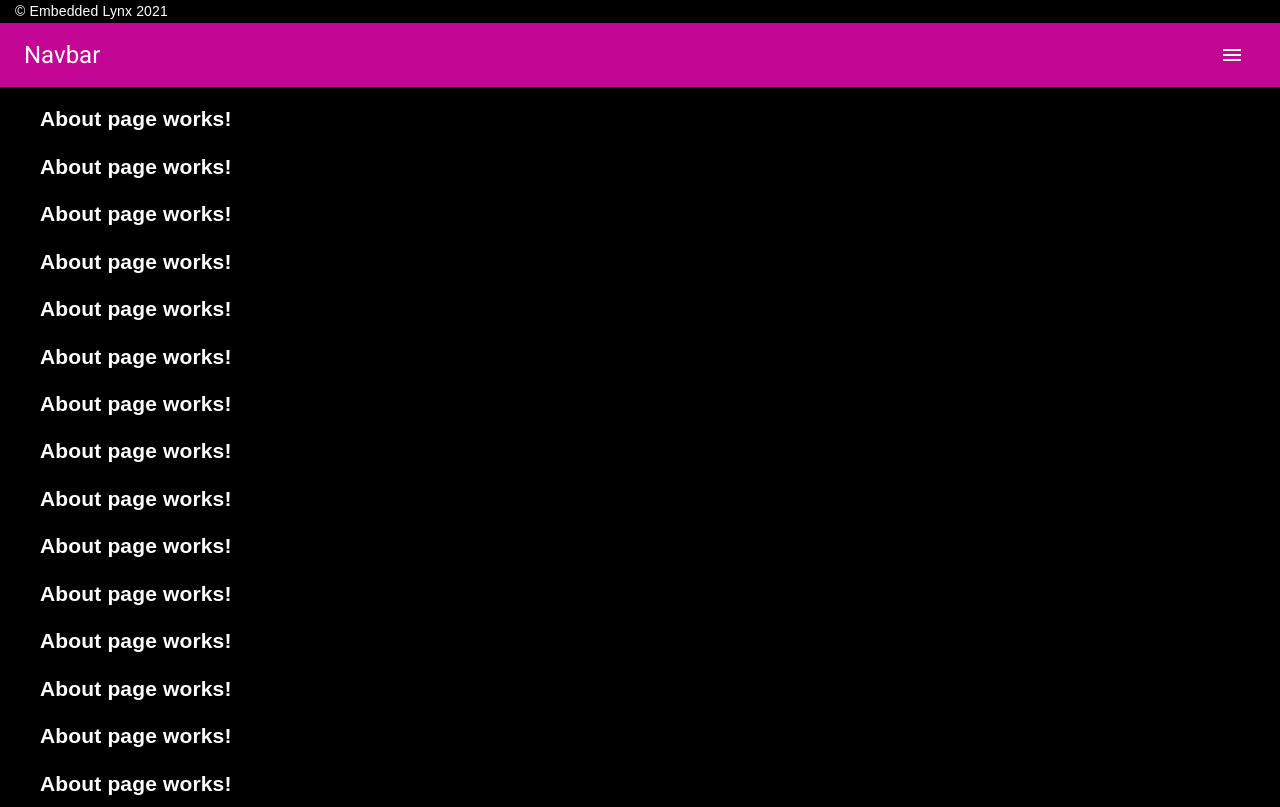
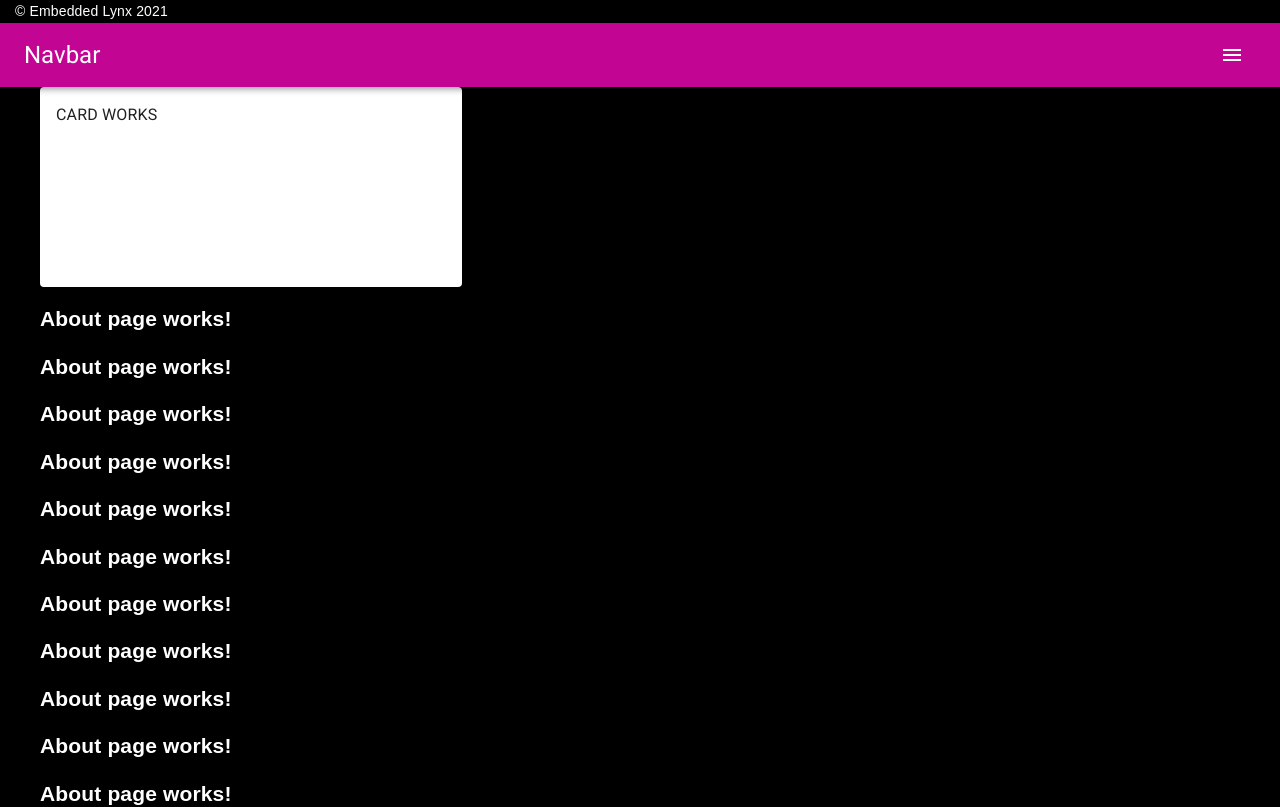
Before and after one commit to jbambrick/embedded-lynx, a React (Create React App) app: page /About in a window 1280 px wide. Shown: the top 807 px of the page. Built offline with nearby package versions, Linux system fonts and the light colour scheme.

Commit message:
build(embedded-lynx): create card in Card Component

```diff
--- a/src/Components/Pages/About.js
+++ b/src/Components/Pages/About.js
@@ -1,4 +1,5 @@
 import { motion } from "framer-motion";
+import CardComponent from "../Widgets/CardComponent";
 
 const About = () => {
   return (
@@ -24,6 +25,7 @@ const About = () => {
       transition={{ duration: 0.5 }}
       className="page"
     >
+      <CardComponent></CardComponent>
       <h2>About page works!</h2>
       <h2>About page works!</h2>
       <h2>About page works!</h2>
--- /dev/null
+++ b/src/Components/Widgets/CardComponent.js
@@ -0,0 +1,20 @@
+import React from "react";
+import Card from '@mui/material/Card';
+import CardActions from '@mui/material/CardActions';
+import CardContent from '@mui/material/CardContent';
+import { Typography } from "@material-ui/core";
+import { width } from "@mui/system";
+
+export default function CardComponent() {
+    return (
+        <Card style={{ width: '33vw', height: 200 }}>
+            <CardContent>
+                <Typography sx={{fontSize: 14}} color="rgb(194, 5, 147)">
+                    CARD WORKS
+                </Typography>
+            </CardContent>
+        </Card>
+
+    )
+
+}
```
Also changed, not shown: src/Components/Widgets/Card.js (deleted, +0 -13 lines).
